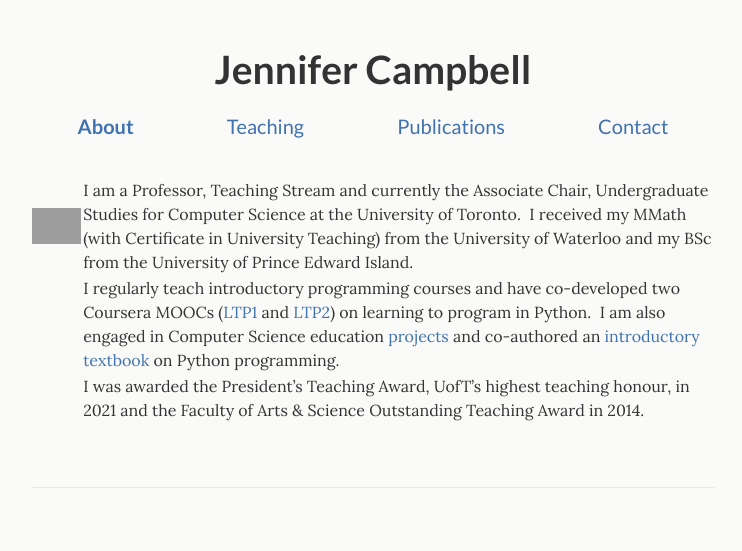
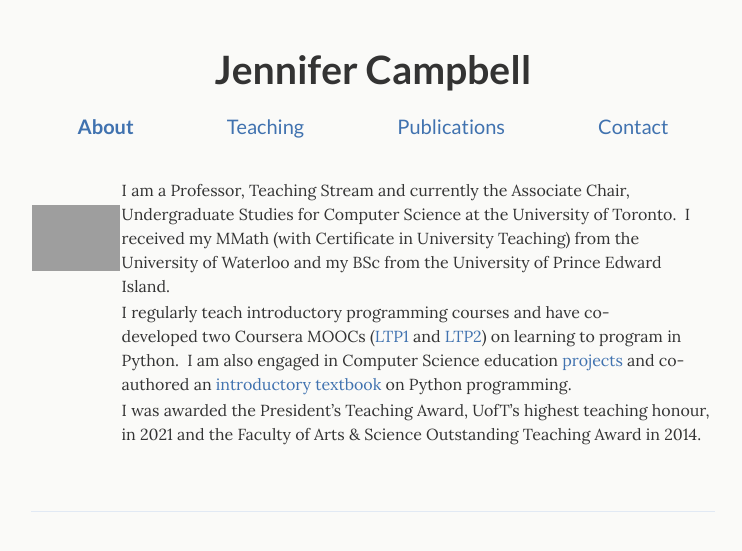
Before and after one commit to jencampbell/jencampbell.github.io, a Jekyll site: the page built from _pages/about.md, in a window 1280 px wide. Shown: the top 551 px of the page, without its empty margins (267-1009 px from the left). Built offline with Jekyll 4.4.1, drawn with Linux system fonts in a browser that asks for light colours; grey boxes are pictures that could not be loaded.

Commit message:
Playing with image size

```diff
--- a/_pages/about.md
+++ b/_pages/about.md
@@ -7,6 +7,6 @@
 
 
 |:---------------------------------|:---------------------------------------------|
-| <img src="../assets/img/jen.jpg" alt="jen" width="200"/>| I am a Professor, Teaching Stream and currently the Associate Chair, Undergraduate Studies for Computer Science at the University of Toronto.  I received my MMath (with Certificate in University Teaching) from the University of Waterloo and my BSc from the University of Prince Edward Island.|
+| <img src="../assets/img/jen.jpg" alt="jen" />| I am a Professor, Teaching Stream and currently the Associate Chair, Undergraduate Studies for Computer Science at the University of Toronto.  I received my MMath (with Certificate in University Teaching) from the University of Waterloo and my BSc from the University of Prince Edward Island.|
 ||I regularly teach introductory programming courses and have co-developed two Coursera MOOCs ([LTP1](https://www.coursera.org/course/programming1){:target="_blank"} and [LTP2](https://www.coursera.org/course/programming2){:target="_blank"}) on learning to program in Python.  I am also engaged in Computer Science education [projects](/publications) and co-authored an [introductory textbook](https://pragprog.com/titles/gwpy3/practical-programming-third-edition/){:target="_blank"} on Python programming.|
 ||I was awarded the President's Teaching Award, UofT's highest teaching honour, in 2021 and the Faculty of Arts &amp; Science Outstanding Teaching Award in 2014.|
```
